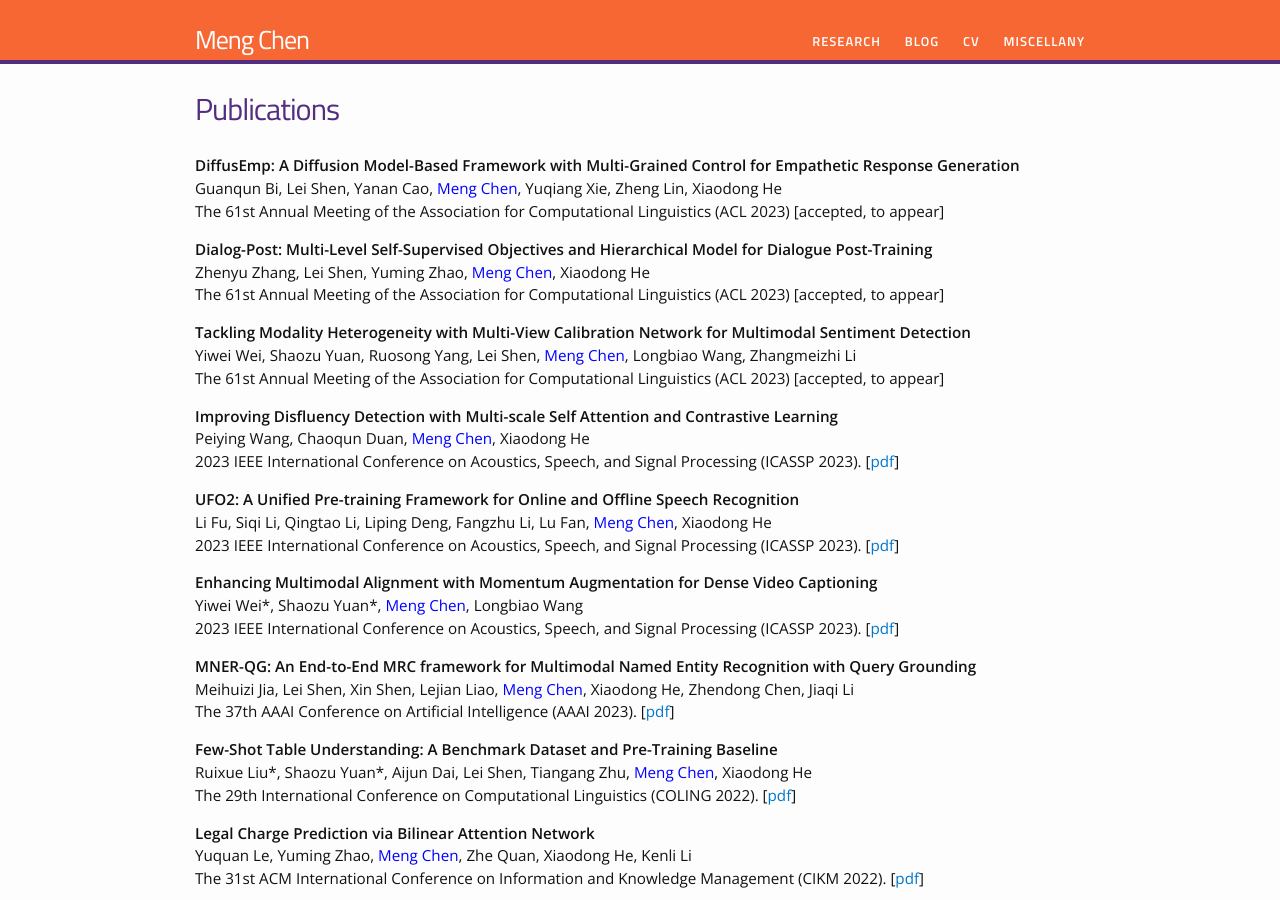
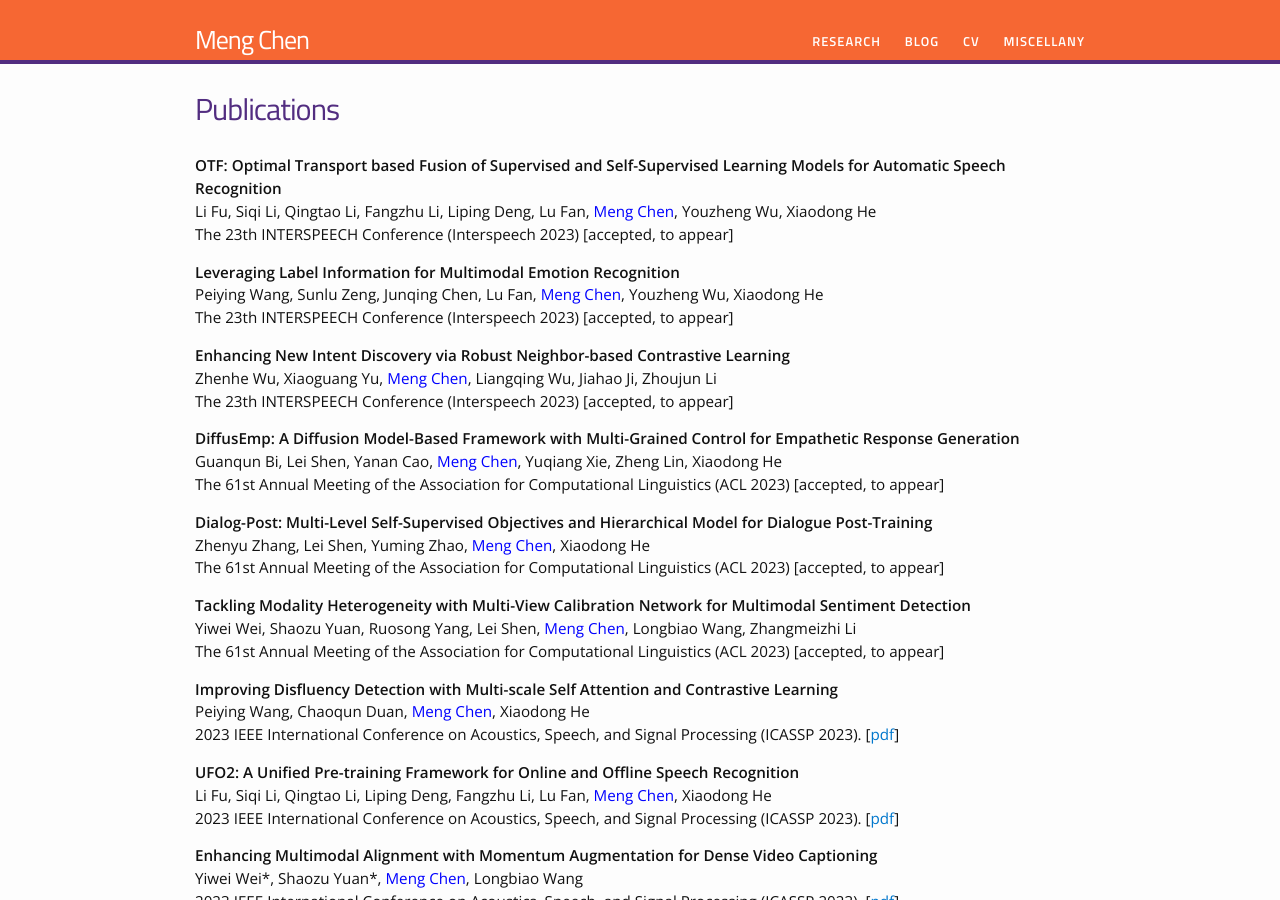
Before and after one commit to chenmengdx/chenmengdx.github.io, a Jekyll site: the page built from research.md, in a window 1280 px wide and 900 px high. Built offline with Jekyll 4.4.1, drawn with Linux system fonts in a browser that asks for light colours.

Commit message:
update papers

```diff
--- a/research.md
+++ b/research.md
@@ -5,6 +5,24 @@ permalink: /research/
 ---
 
 <div>
+
+<p>
+<b> OTF: Optimal Transport based Fusion of Supervised and Self-Supervised Learning Models for Automatic Speech Recognition </b> <br />
+Li Fu, Siqi Li, Qingtao Li, Fangzhu Li, Liping Deng, Lu Fan, <font color="blue">Meng Chen</font>, Youzheng Wu, Xiaodong He <br />
+The 23th INTERSPEECH Conference (Interspeech 2023) [accepted, to appear]
+</p>
+
+<p>
+<b> Leveraging Label Information for Multimodal Emotion Recognition </b> <br />
+Peiying Wang, Sunlu Zeng, Junqing Chen, Lu Fan, <font color="blue">Meng Chen</font>, Youzheng Wu, Xiaodong He <br />
+The 23th INTERSPEECH Conference (Interspeech 2023) [accepted, to appear]
+</p>
+
+<p>
+<b> Enhancing New Intent Discovery via Robust Neighbor-based Contrastive Learning </b> <br />
+Zhenhe Wu, Xiaoguang Yu, <font color="blue">Meng Chen</font>, Liangqing Wu, Jiahao Ji, Zhoujun Li <br />
+The 23th INTERSPEECH Conference (Interspeech 2023) [accepted, to appear]
+</p>
 
 <p>
 <b> DiffusEmp: A Diffusion Model-Based Framework with Multi-Grained Control for Empathetic Response Generation </b> <br />
```
